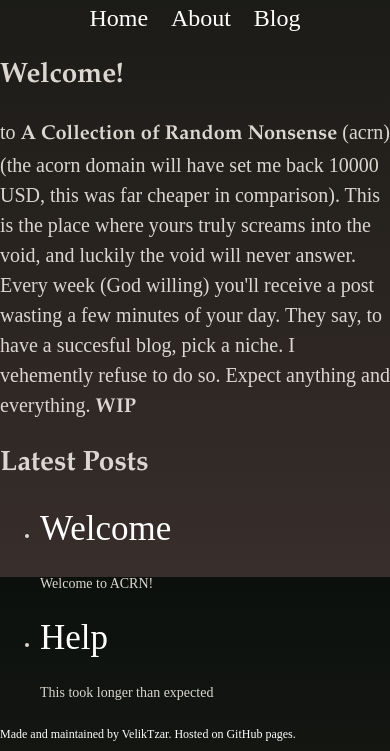
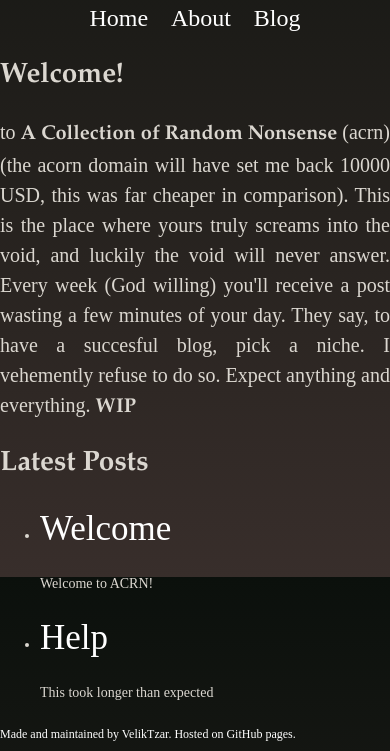
Before and after one commit to VelikTzar/acrn, a Jekyll site: the page built from index.html, in a window 390 px wide. Shown: the part 323-1074 px from the top of the page. Built offline with Jekyll 4.4.1, drawn with Linux system fonts in a browser that asks for light colours; some web fonts are replaced.

Commit message:
Update main.scss

```diff
--- a/_sass/main.scss
+++ b/_sass/main.scss
@@ -127,7 +127,7 @@
         display: flex;
         min-height: 100vh;
         flex-direction: column;
-        justify-content: safe;
+        justify-content: space-evenly;
 
 
         .header {
@@ -188,6 +188,7 @@
         }
 
         .main-body-container {
+            text-align: justify;
             vertical-align: middle;
             margin: auto;
             min-width: 80vw;
```
